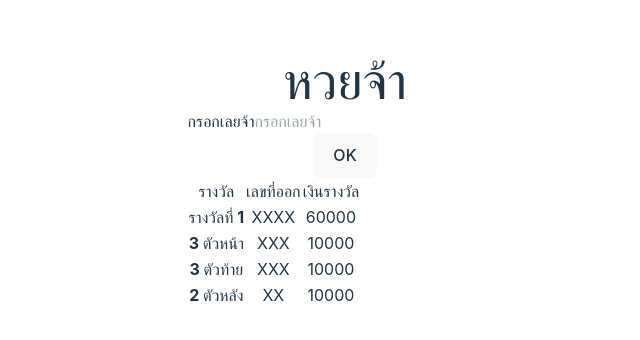
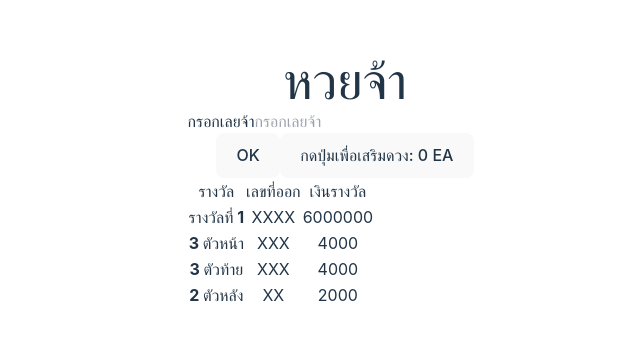
Before and after one commit to 1REDfriend/Stupid_Hackathon_ITCAMP, a React (Vite) app: page / in a window 1280 px wide. Shown: the part 220-560 px from the top of the page, without its empty margins (295-935 px from the left). Built offline with nearby package versions, Linux system fonts and the light colour scheme.

Commit message:
make doung btn

```diff
--- a/index.html
+++ b/index.html
@@ -1,13 +1,16 @@
 <!DOCTYPE html>
 <html lang="en">
+
 <head>
   <meta charset="UTF-8" />
   <link rel="icon" type="image/svg+xml" href="src/assets/lottery.svg" />
   <meta name="viewport" content="width=device-width, initial-scale=1.0" />
   <title>ถูกหวยออนไลน์</title>
 </head>
+
 <body>
   <div id="root"></div>
   <script type="module" src="/src/main.jsx"></script>
 </body>
+
 </html>
--- a/package.json
+++ b/package.json
@@ -12,8 +12,10 @@
   "dependencies": {
     "react": "^18.2.0",
     "react-dom": "^18.2.0",
+    "react-particles": "^2.10.1",
     "sweetalert2": "^11.7.12",
-    "sweetalert2-react-content": "^5.0.7"
+    "sweetalert2-react-content": "^5.0.7",
+    "tsparticles": "^2.10.1"
   },
   "devDependencies": {
     "@types/react": "^18.0.37",
--- a/src/App.css
+++ b/src/App.css
@@ -4,3 +4,22 @@
   padding: 2rem;
   text-align: center;
 }
+
+@keyframes wiggle {
+  0% {
+    transform: translateX(0);
+  }
+  25% {
+    transform: translateX(-2px) rotate(-2deg);
+  }
+  75% {
+    transform: translateX(2px) rotate(2deg);
+  }
+  100% {
+    transform: translateX(0);
+  }
+}
+
+.animate-wiggle {
+  animation: wiggle 0.3s ease-in-out ;
+}
--- a/src/App.jsx
+++ b/src/App.jsx
@@ -4,12 +4,37 @@ import Swal from "sweetalert2";
 import withReactContent from "sweetalert2-react-content";
 
 function App() {
+
+  const [count, setCount] = useState(0)
+  const [check, setCheck] = useState(false);
+  const countClick = () => {
+
+    const button = document.getElementById('btn');
+    button.classList.add('animate-wiggle');
+    setTimeout(() => {
+      button.classList.remove('animate-wiggle');
+    }, 300);
+
+    setCount((count) => count + 1)
+    if (count == 19 && check == false) {
+      alert("อย่าโลภมากเว้ยยยย")
+      setCheck(true);
+      console.log(check);
+    }
+    else if (count >= 20 && check == true) {
+      setCount(0);
+      setCheck(false)
+      console.log(check);
+    }
+
+  }
+
   const rewards = ["รางวัลที่1", "3 ตัวหน้า", "3 ตัวท้าย", "2 ตัวหลัง"];
   const [dataTable, setDataTable] = useState([
-    { id: 0, reward: "รางวัลที่ 1", lottery: "XXXX", price: 60000 },
-    { id: 1, reward: "3 ตัวหน้า", lottery: "XXX", price: 10000 },
-    { id: 2, reward: "3 ตัวท้าย", lottery: "XXX", price: 10000 },
-    { id: 3, reward: "2 ตัวหลัง", lottery: "XX", price: 10000 },
+    { id: 0, reward: "รางวัลที่ 1", lottery: "XXXX", price: 6000000 },
+    { id: 1, reward: "3 ตัวหน้า", lottery: "XXX", price: 4000 },
+    { id: 2, reward: "3 ตัวท้าย", lottery: "XXX", price: 4000 },
+    { id: 3, reward: "2 ตัวหลัง", lottery: "XX", price: 2000 },
   ]);
   const [num, setNum] = useState(null);
   const [userLottery, setUserLottery] = useState("");
@@ -60,6 +85,7 @@ function App() {
 
   return (
     <>
+
       <h1 className="text-red-600">หวยจ้า</h1>
       <div className="card">
         <div className="mb-4">
@@ -80,7 +106,7 @@ function App() {
         </div>
 
         <button onClick={handleClick}>OK</button>
-
+        <button id="btn" onClick={countClick} className=" ml-4 animate-wiggle inline-block align-middle">กดปุ่มเพื่อเสริมดวง: {count} EA</button>
         {/* <h1 className="text-xl">{userLottery}</h1> */}
 
         {/* Table */}
```
Also changed, not shown: 2 other files (tests, documents, lock files or other folders). Lines whose indentation alone changed are shown as unchanged.
